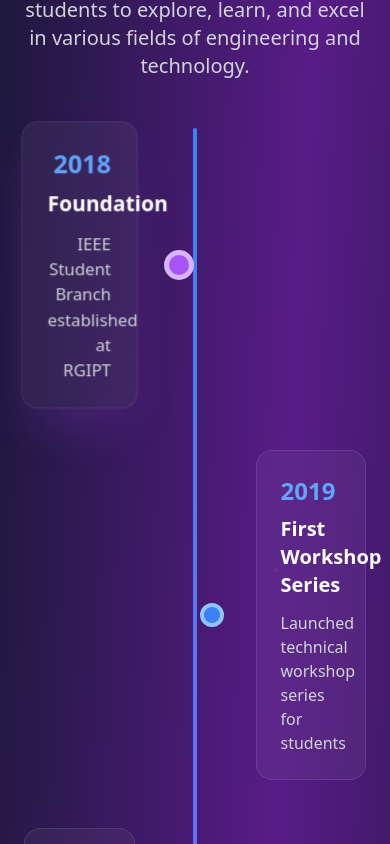
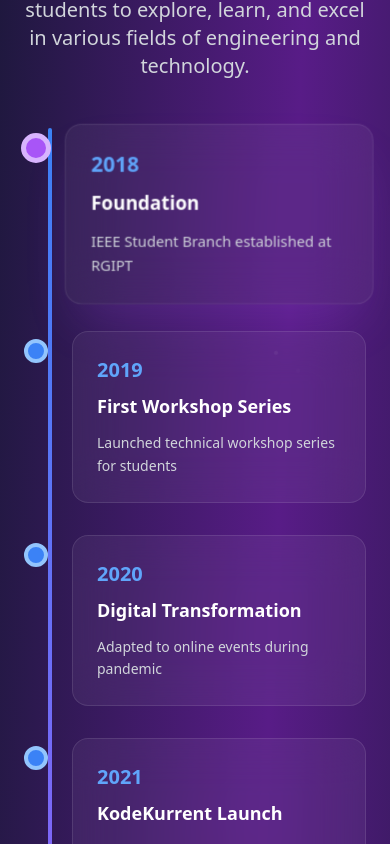
Before and after one commit to AadyaAgarwal01/ieeergipt, a Next.js app: page /about_us in a window 390 px wide. Shown: the part 1700-2544 px from the top of the page. Built offline with nearby package versions, Linux system fonts and the light colour scheme.

Commit message:
Fix Timeline Section Mobile Layout

```diff
--- a/src/app/(Header_content)/about_us/page.js
+++ b/src/app/(Header_content)/about_us/page.js
@@ -167,7 +167,8 @@
             </p>
           </div>
 
-          <div className="relative">
+          {/* Desktop Timeline */}
+          <div className="hidden md:block relative">
             {/* Timeline Line */}
             <div className="absolute left-1/2 transform -translate-x-1/2 w-1 h-full bg-gradient-to-b from-blue-500 to-purple-500 rounded-full"></div>
 
@@ -198,6 +199,42 @@
                   </div>
 
                   <div className="w-5/12"></div>
+                </div>
+              ))}
+            </div>
+          </div>
+
+          {/* Mobile Timeline */}
+          <div className="md:hidden relative">
+            {/* Mobile Timeline Line */}
+            <div className="absolute left-6 top-0 w-1 h-full bg-gradient-to-b from-blue-500 to-purple-500 rounded-full"></div>
+
+            <div className="space-y-8">
+              {aboutData.history.milestones.map((milestone, index) => (
+                <div
+                  key={index}
+                  className="flex items-start gap-6"
+                  onTouchStart={() => setActiveTimeline(index)}
+                >
+                  {/* Timeline Node */}
+                  <div className="relative z-10 mt-2">
+                    <div className={`w-6 h-6 rounded-full border-4 transition-all duration-300 ${
+                      activeTimeline === index
+                        ? 'bg-purple-500 border-purple-300 scale-125'
+                        : 'bg-blue-500 border-blue-300'
+                    }`}></div>
+                  </div>
+
+                  {/* Content */}
+                  <div className="flex-1">
+                    <div className={`bg-white/5 backdrop-blur-xl border border-white/10 rounded-2xl p-6 hover:bg-white/10 transition-all duration-500 ${
+                      activeTimeline === index ? 'scale-105 shadow-2xl shadow-purple-500/20' : ''
+                    }`}>
+                      <div className="text-xl font-bold text-blue-400 mb-2">{milestone.year}</div>
+                      <h4 className="text-lg font-semibold text-white mb-3">{milestone.title}</h4>
+                      <p className="text-gray-300 text-sm leading-relaxed">{milestone.description}</p>
+                    </div>
+                  </div>
                 </div>
               ))}
             </div>
```
